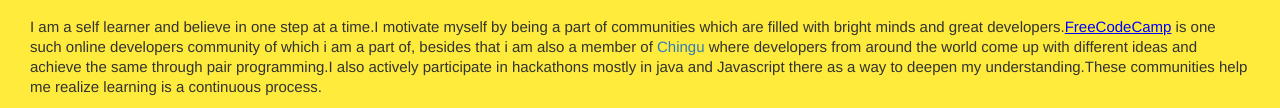
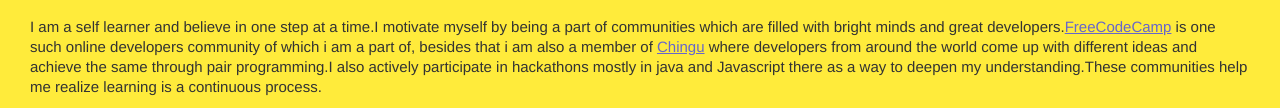
Before and after one commit to sriram22/sriram22.github.io, a plain HTML site: page about.html in a window 1280 px wide. Shown: the part 458-566 px from the top of the page. Drawn offline with nearby package versions, Linux system fonts and the light colour scheme.

Commit message:
Update about.html

```diff
--- a/about.html
+++ b/about.html
@@ -61,7 +61,7 @@
 						</div>
 					<div class="text">
 					<h2 style="font-size: 15px;line-height: 20px;">
-					I am a self learner and believe in one step at a time.I motivate myself by being a part of communities which are filled with bright minds and great developers.<u style="color:blue">FreeCodeCamp</u> is one such online developers community of which i am a part of, besides that i am also a member of <a>Chingu</a> where developers from around the world come up with different ideas and achieve the same through pair programming.I also actively participate in hackathons mostly in java and Javascript there as a way to deepen my understanding.These communities help me realize learning is a continuous process.
+					I am a self learner and believe in one step at a time.I motivate myself by being a part of communities which are filled with bright minds and great developers.<u style="color: hsl(240,50%,60%);">FreeCodeCamp</u> is one such online developers community of which i am a part of, besides that i am also a member of <u style="color: hsl(240,50%,60%);">Chingu</u> where developers from around the world come up with different ideas and achieve the same through pair programming.I also actively participate in hackathons mostly in java and Javascript there as a way to deepen my understanding.These communities help me realize learning is a continuous process.
 					</h2>
 
 					<br>
```
